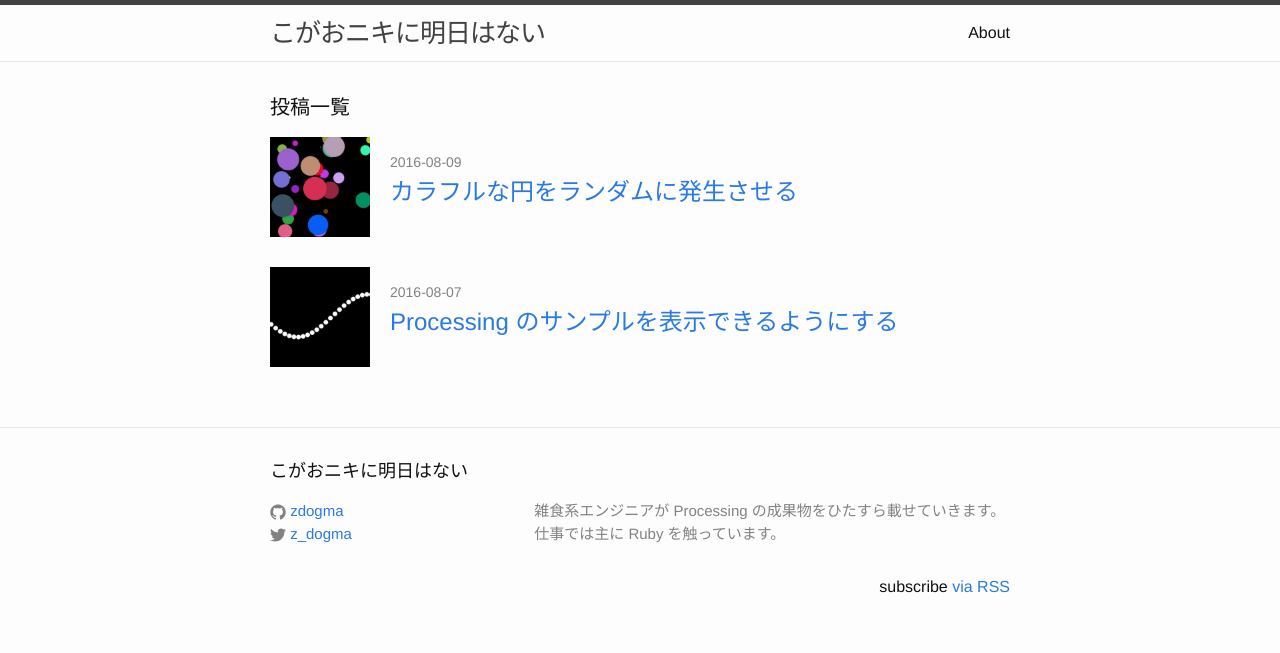
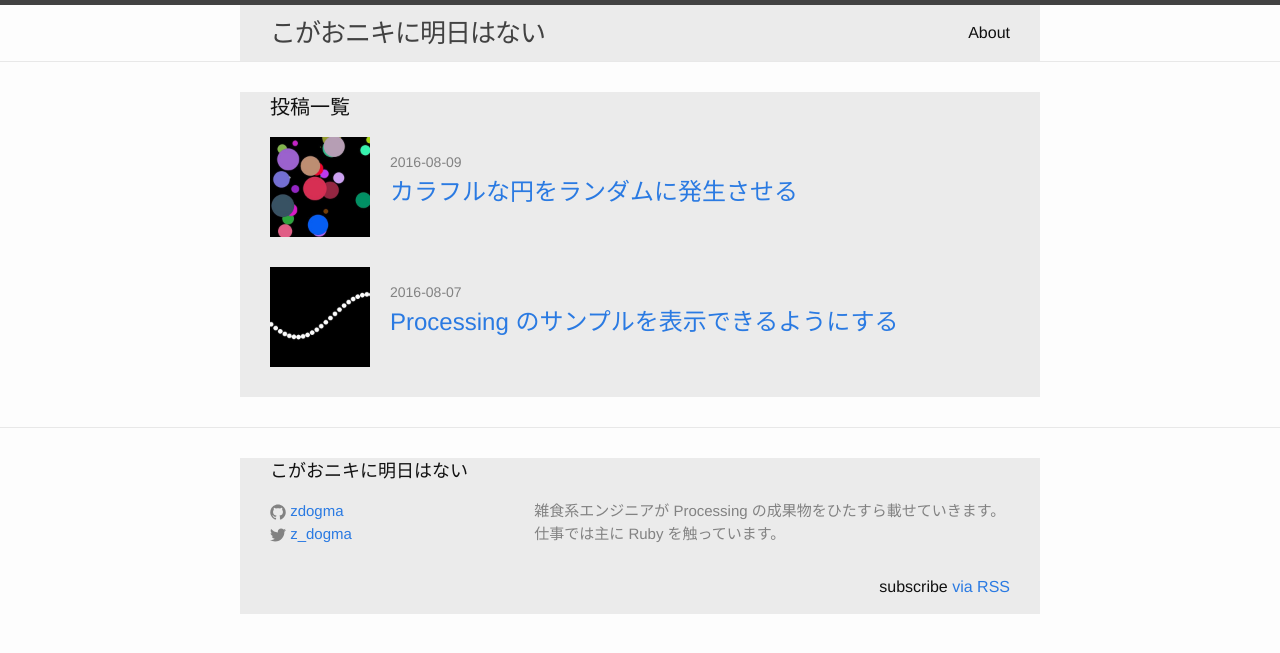
Before and after one commit to zdogma/zdogma.github.io.old, a Jekyll site: the page built from index.html, in a window 1280 px wide. Shown: the top 653 px of the page. Built offline with Jekyll 4.4.1, drawn with Linux system fonts in a browser that asks for light colours.

Commit message:
ヘッダーに色をつける

```diff
--- a/_sass/_base.scss
+++ b/_sass/_base.scss
@@ -159,6 +159,7 @@ pre {
     max-width:         calc(#{$content-width} - (#{$spacing-unit} * 2));
     margin-right: auto;
     margin-left: auto;
+    background-color: #ebebeb;
     padding-right: $spacing-unit;
     padding-left: $spacing-unit;
     @extend %clearfix;
```
